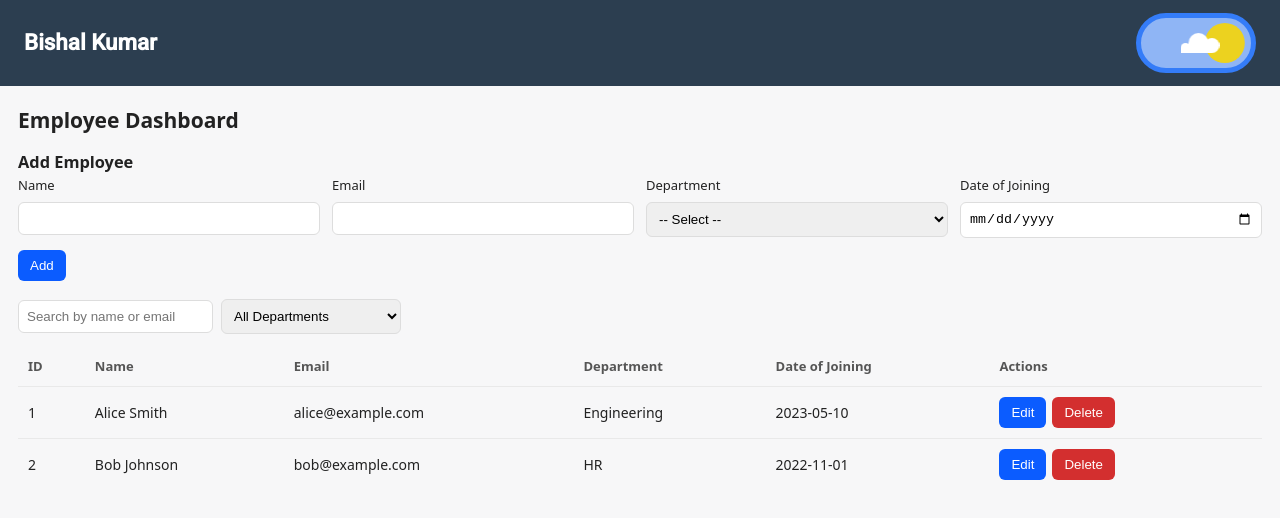
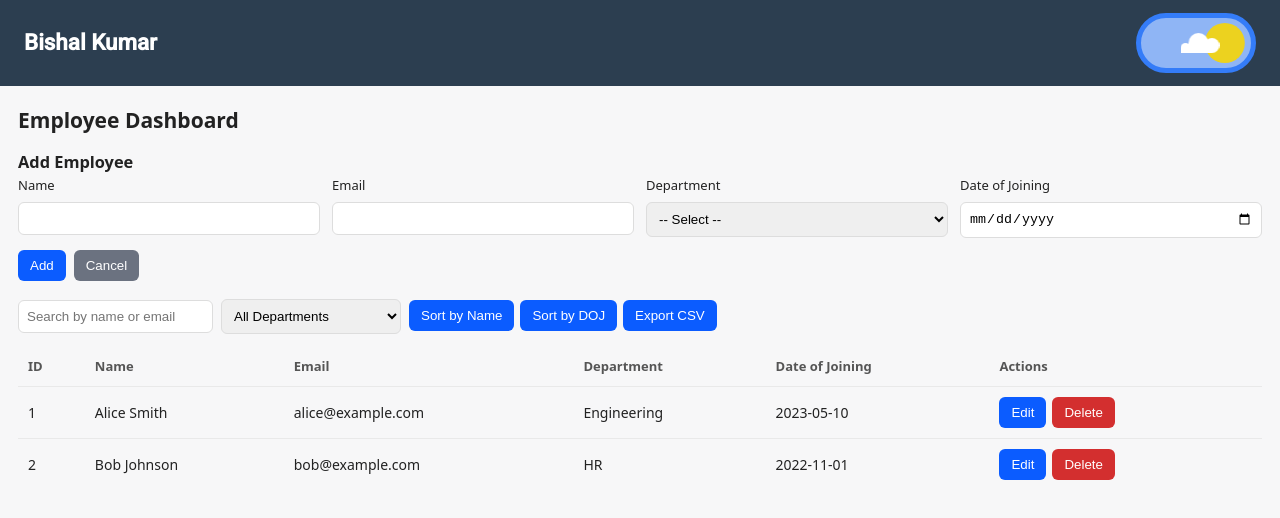
Before and after one commit to blast0/Mini-Employee-Dashboard, an Angular app: page / in a window 1280 px wide. Shown: the top 518 px of the page. Built offline with nearby package versions, Linux system fonts and the light colour scheme.

Commit message:
added controls for - Sorting by Name and Date of Joining. - Filtering by Department. - Search by Name or Email (case-insensitive). - Export to CSV

```diff
--- a/src/app/components/employee-dashboard/employee-dashboard.html
+++ b/src/app/components/employee-dashboard/employee-dashboard.html
@@ -68,6 +68,7 @@
 
     <div class="form-actions">
       <button type="submit">{{ editingId ? 'Update' : 'Add' }}</button>
+      <button type="button" class="secondary" (click)="cancel()">Cancel</button>
     </div>
   </form>
 </section>
@@ -85,6 +86,22 @@
       <option [value]="d">{{ d }}</option>
     }
   </select>
+
+  <div class="sorts">
+    <button (click)="setSort('name')">
+      Sort by Name
+      @if (sortField === 'name') {
+        {{ sortAsc ? '▲' : '▼' }}
+      }
+    </button>
+    <button (click)="setSort('dateOfJoining')">
+      Sort by DOJ
+      @if (sortField === 'dateOfJoining') {
+        {{ sortAsc ? '▲' : '▼' }}
+      }
+    </button>
+    <button (click)="exportCsv()">Export CSV</button>
+  </div>
 
 </section>
 
```
Also changed, not shown: 1 other file (tests, documents, lock files or other folders).
